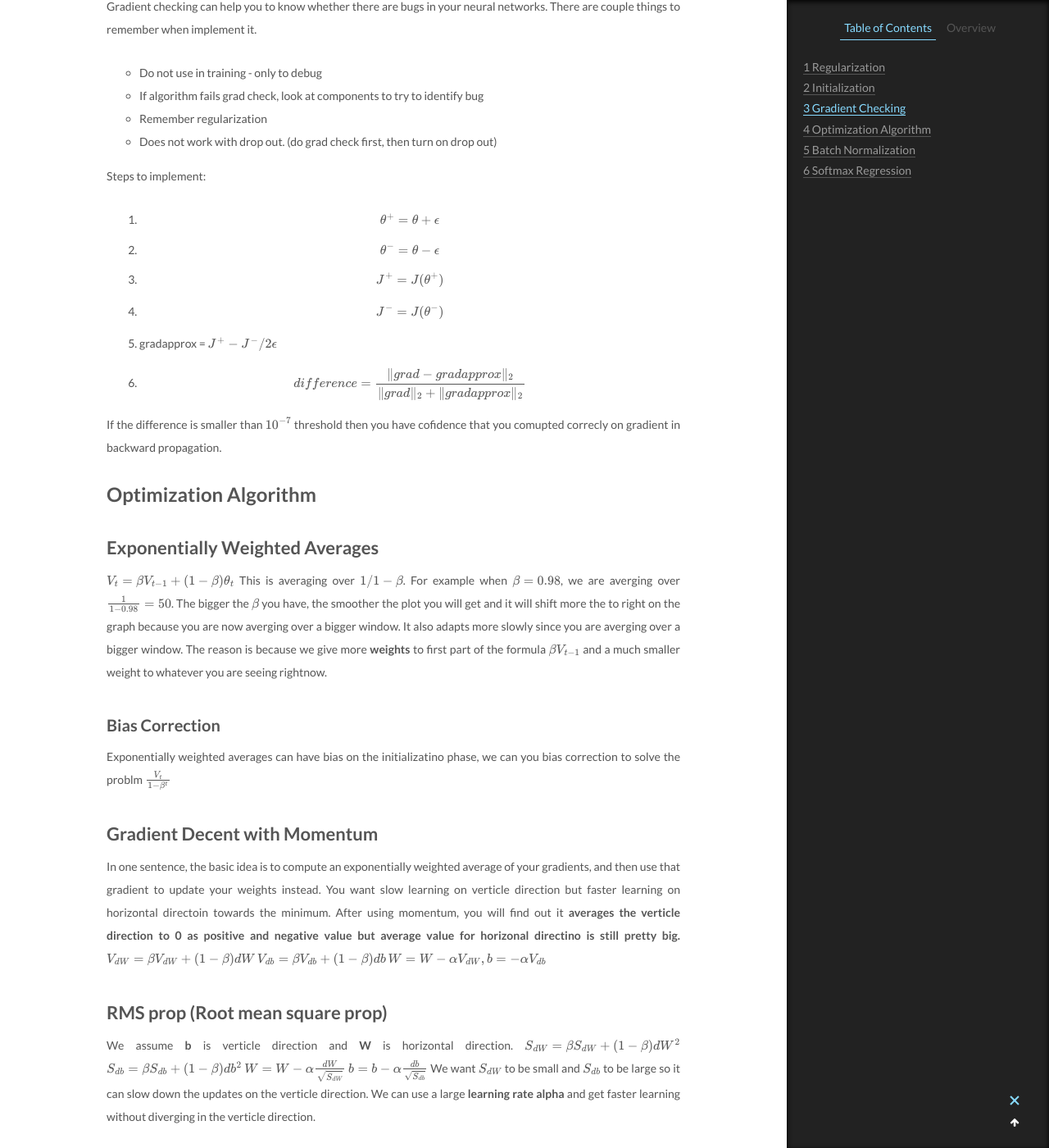
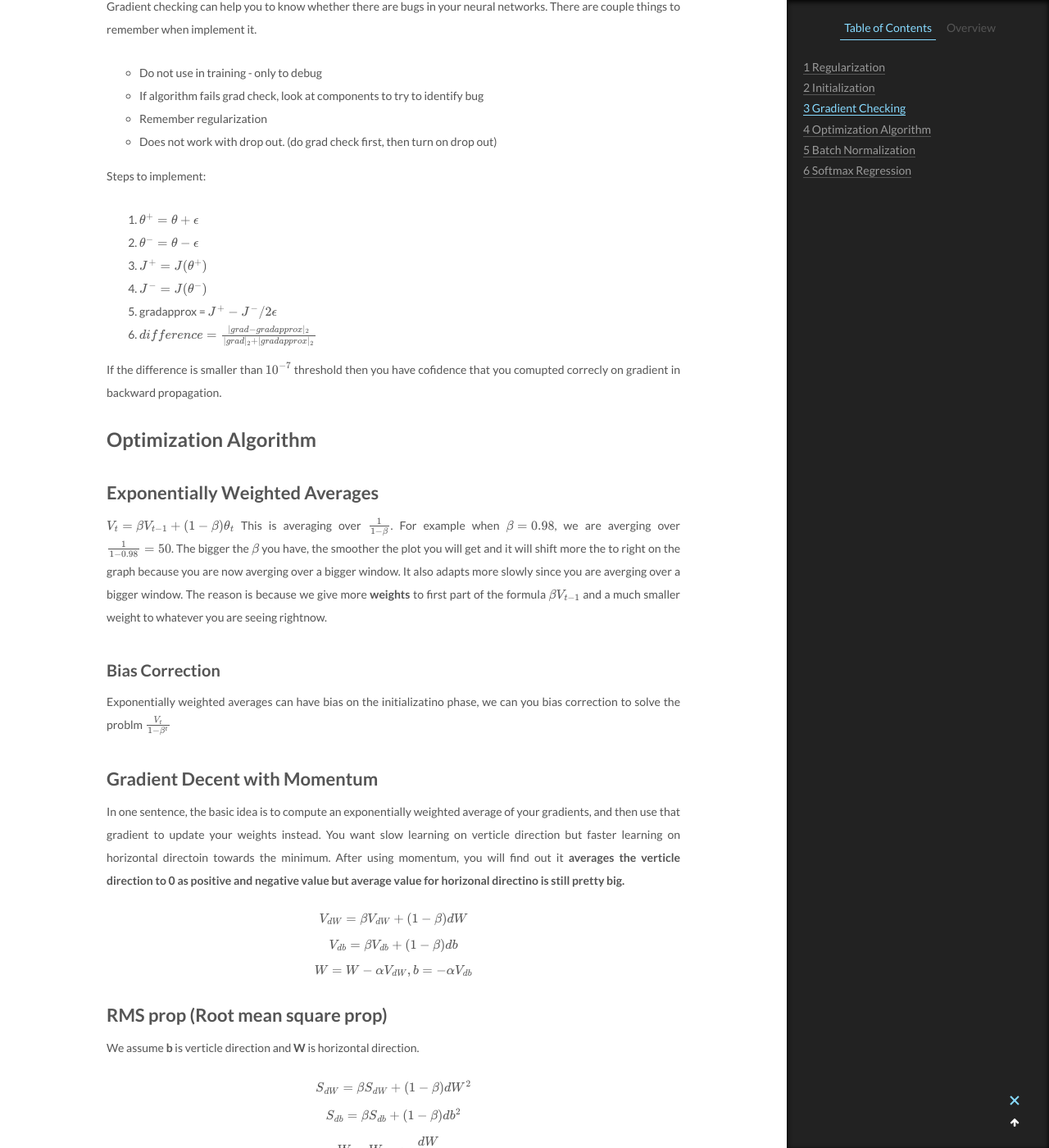
Before and after one commit to masonyc/masonyc.github.io, a Jekyll site: the page built from _posts/2019-05-11-Notes-On-Improving-Deep-Neural-Networks-Coursera.md, in a window 1280 px wide and 1400 px high, scrolled down 1901 px. Shown: the whole window at 82% size. Built offline with Jekyll 4.4.1, drawn with Linux system fonts in a browser that asks for light colours; formulas are drawn with MathJax 3; some of the changed text lies outside the part shown.

Commit message:
correcton

```diff
--- a/_posts/2019-05-11-Notes-On-Improving-Deep-Neural-Networks-Coursera.md
+++ b/_posts/2019-05-11-Notes-On-Improving-Deep-Neural-Networks-Coursera.md
@@ -62,18 +62,18 @@ Gradient checking can help you to know whether there are bugs in your neural net
 - Does not work with drop out. (do grad check first, then turn on drop out)
 
 Steps to implement:
-1. $$\theta^+ = \theta + \epsilon$$
-2. $$\theta^- = \theta - \epsilon$$
-3. $$J^+ = J(\theta^+)$$
-4. $$J^- = J(\theta^-)$$
+1. $\theta^+ = \theta + \epsilon$
+2. $\theta^- = \theta - \epsilon$
+3. $J^+ = J(\theta^+)$
+4. $J^- = J(\theta^-)$
 5. gradapprox = $${J^+ - J^-}/{2\epsilon}$$
-6. $$difference = \frac{\|grad - gradapprox\|_2}{\|grad\|_2 + \|gradapprox\|_2}$$
+6. $difference = \frac{\|grad - gradapprox\|_2}{\|grad\|_2 + \|gradapprox\|_2}$
 
 If the difference is smaller than $$10^{-7}$$ threshold then you have cofidence that you comupted correcly on gradient in backward propagation.
 
 # Optimization Algorithm
 ## Exponentially Weighted Averages
-$$V_t = \beta V_{t-1} + (1-\beta)\theta_t$$ This is averaging over $$1/1-\beta$$. For example when $$\beta = 0.98$$, we are averging over $$\frac{1}{1-0.98} = 50$$. The bigger the $$\beta$$ you have, the smoother the plot you will get and it will shift more the to right on the graph because you are now averging over a bigger window. It also adapts more slowly since you are averging over a bigger window. The reason is because we give more **weights** to first part of the formula $$\beta V_{t-1}$$ and a much smaller weight to whatever you are seeing rightnow.
+$$V_t = \beta V_{t-1} + (1-\beta)\theta_t$$ This is averaging over $$\frac{1}{1 - \beta}$$. For example when $$\beta = 0.98$$, we are averging over $$\frac{1}{1-0.98} = 50$$. The bigger the $$\beta$$ you have, the smoother the plot you will get and it will shift more the to right on the graph because you are now averging over a bigger window. It also adapts more slowly since you are averging over a bigger window. The reason is because we give more **weights** to first part of the formula $$\beta V_{t-1}$$ and a much smaller weight to whatever you are seeing rightnow.
 
 ### Bias Correction
 Exponentially weighted averages can have bias on the initializatino phase, we can you bias correction to solve the problm
@@ -81,41 +81,67 @@ $$\frac{V_t}{1-\beta^t}$$
 
 ## Gradient Decent with Momentum
 In one sentence, the basic idea is to compute an exponentially weighted average of your gradients, and then use that gradient to update your weights instead. You want slow learning on verticle direction but faster learning on horizontal directoin towards the minimum. After using momentum, you will find out it **averages the verticle direction to 0 as positive and negative value but average value for horizonal directino is still pretty big.**
+
 $$V_{dW} = \beta V_{dW} + (1 - \beta)dW$$
+
 $$V_{db} = \beta V_{db} + (1 - \beta)db$$
+
 $$W = W - \alpha V_{dW}, b = - \alpha V_{db}$$
 
 ## RMS prop (Root mean square prop)
 We assume **b** is verticle direction and **W** is horizontal direction.
+
 $$S_{dW} = \beta S_{dW} + (1 - \beta) dW^2$$
+
 $$S_{db} = \beta S_{db} + (1 - \beta) db^2$$
+
 $$W = W - \alpha \frac{dW}{\sqrt{S_{dW}}}$$
+
 $$b = b - \alpha \frac{db}{\sqrt{S_{db}}}$$
+
 We want $$S_{dW}$$ to be small and $$S_{db}$$ to be large so it can slow down the updates on the verticle direction. We can use a large **learning rate alpha** and get faster learning without diverging in the verticle direction.
 
 ## Adam Optimization
+
 $$V_{dW} = \beta_1 V_{dW} + (1 - \beta_1) dW$$
+
 $$V_{db} = \beta_1 V_{db} + (1 - \beta_1) db$$
+
 $$S_{dW] = \beta_2 S_{dW} + (1 - \beta_2) dW$$
+
 $$S_{db} = \beta_2 S_{db} + (1 - \beta_2) db$$
+
 $$V_{dW}^{Corrected} = \frac{V_{dW}}{(1 - \beta_1^t)}$$
+
 $$V_{db}^{Corrected} = \frac{V_{db}}{(1 - \beta_1^t)}$$
+
 $$S_{dW}^{Corrected} = \frac{S_{dW}}{(1 - \beta_2^t)}$$
+
 $$S_{db}^{Corrected} = \frac{S_{db}}{(1 - \beta_2^t)}$$
+
 $$W = W - \alpha \frac{V_{dW}^{Corrected}}{\sqrt{S_{dW}^{Corrected}}+\epsilon}$$
+
 $$b = b - \alpha \frac{V_{db}^{Corrected}}{\sqrt{S_{db}^{Corrected}}+\epsilon}$$
+
 The default value for $$\beta_1 = 0.9, \beta_2 = 0.99, \epsilon = 10^{-8}$$
 
 ## Learning rate decay
+
 $$\alpha = \frac{1}{1 - decay_rate * epoch_num} \alpha_0$$
+
 $$\alpha = 0.95^{epoch_num} \alpha_0$$ --Exponentially decay
+
 $$\alpha = \frac{k}{\sqrt{epoch_num}} \alpha_0$$
 
 # Batch Normalization
 $$\mu = \frac{1}{m} \sum_{i} z^{(i)}$$
+
 $$\sigma^2 = \frac{1}{m} \sum_{i} (z_i - \mu)^2$$
+
 $$ z_{norm}^{(i)} = \frac{z^{(i)} - \mu}{\sqrt{\sigma^2 + \epsilon}}$$ range 0 - 1, mean 0, variance 1
+
 $$ \widetilde{z}^{(i)} = \gamma * z_{norm}^{(i)} + \beta$$
+
 $$\gamma$$ and $$\beta$$ allows you to set the mean and variance in hidden layer because we dont always want mean = 0 and variance =1.
 - Each mini-batch is scaled by the mean / variance computed on just that mini-batch.
 - This adds some noise to the values $$z^{[l]}$$ within that minibatch. So similar to dropout, it adds some noise to each hidden layer's activations.
@@ -125,5 +151,7 @@ $$\gamma$$ and $$\beta$$ allows you to set the mean and variance in hidden layer
 # Softmax Regression
 Activation function:
 $$t = e^{([l])}$$
+
 $$a^{[l]} = \frac{e^{z^{[l]}}}{\sum_{j=1}^{4} t_i}$$
+
 $$a^{[l]} = \frac{t_i}{\sum_{j=1}^{4} t_i}$$
```
